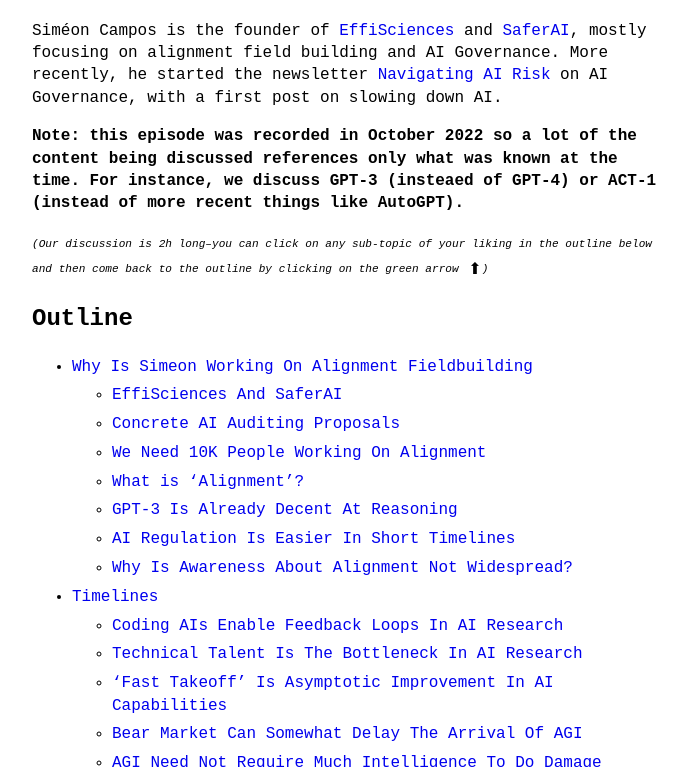
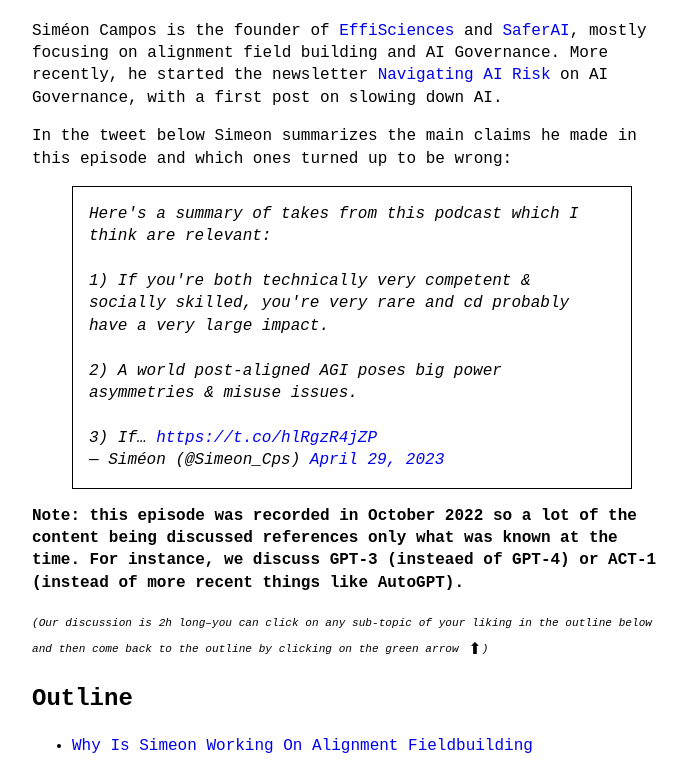
Before and after one commit to theinsideview/theinsideview.github.io, a Jekyll site: the page built from _posts/2023-04-29-simeon.md, in a window 1280 px wide and 900 px high, scrolled down 730 px, cut to the strip 133-900 px from the top of the window. Shown: the whole strip, without its empty margins (288-975 px from the left). Built offline with Jekyll 4.4.1, drawn with Linux system fonts in a browser that asks for light colours; comment, search, counter and statistics services are not loaded.

Commit message:
Update 2023-04-29-simeon.md

```diff
--- a/_posts/2023-04-29-simeon.md
+++ b/_posts/2023-04-29-simeon.md
@@ -11,6 +11,10 @@
 {% include spotifyPlayer.html id=page.spotifyId %}
 
 Siméon Campos is the founder of [EffiSciences](https://www.effisciences.organization/) and [SaferAI](https://fr.linkedin.com/company/saferai), mostly focusing on alignment field building and AI Governance. More recently, he started the newsletter [Navigating AI Risk](https://navigatingairisks.substack.com/p/slowing-down-ai-rationales-proposals) on AI Governance, with a first post on slowing down AI.
+
+In the tweet below Simeon summarizes the main claims he made in this episode and which ones turned up to be wrong:
+
+<blockquote class="twitter-tweet"><p lang="en" dir="ltr">Here&#39;s a summary of takes from this podcast which I think are relevant: <br><br>1) If you&#39;re both technically very competent &amp; socially skilled, you&#39;re very rare and cd probably have a very large impact.<br><br>2) A world post-aligned AGI poses big power asymmetries &amp; misuse issues. <br><br>3) If… <a href="https://t.co/hlRgzR4jZP">https://t.co/hlRgzR4jZP</a></p>&mdash; Siméon (@Simeon_Cps) <a href="https://twitter.com/Simeon_Cps/status/1652373303477039112?ref_src=twsrc%5Etfw">April 29, 2023</a></blockquote> <script async src="https://platform.twitter.com/widgets.js" charset="utf-8"></script>
 
 **Note: this episode was recorded in October 2022 so a lot of the content being discussed references only what was known at the time. For instance, we discuss GPT-3 (insteaed of GPT-4) or ACT-1 (instead of more recent things like AutoGPT).**
 
```
